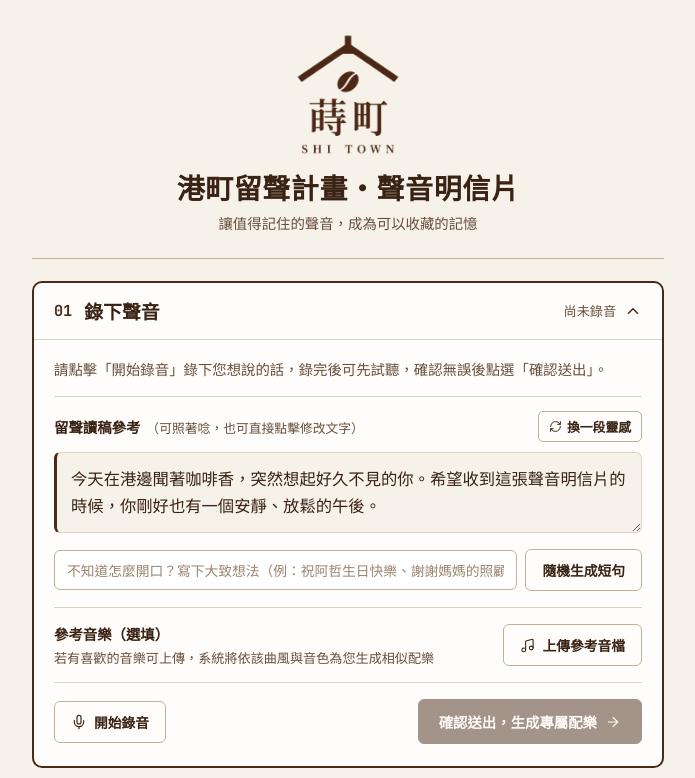
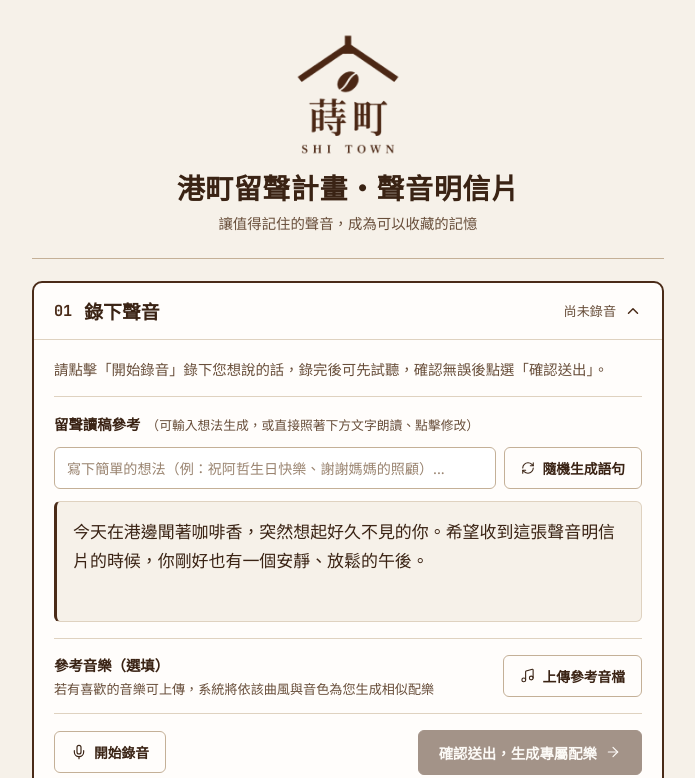
Before and after one commit to peterRD5113/shitown, a Next.js app: page / in a window 1280 px wide. Shown: the top 778 px of the page, without its empty margins (292-987 px from the left). Built offline with nearby package versions, Linux system fonts and the light colour scheme.

Commit message:
feat: refine teleprompter layout with top input row and auto-expanding script box

```diff
--- a/src/app/globals.css
+++ b/src/app/globals.css
@@ -320,74 +320,49 @@ textarea {
   margin-left: 6px;
 }
 
-.script-refresh-btn {
-  display: inline-flex;
+.script-thought-row {
+  display: flex;
   align-items: center;
-  gap: 5px;
-  padding: 5px 10px;
-  font-size: 0.8rem;
-  font-weight: 600;
-  color: var(--ink-primary);
-  background: transparent;
-  border: 1px solid var(--border-medium);
-  border-radius: 5px;
-  cursor: pointer;
-  white-space: nowrap;
-  flex-shrink: 0;
-  transition: background-color 150ms ease, border-color 150ms ease;
+  gap: 8px;
+  margin-bottom: 12px;
 }
 
-.script-refresh-btn:hover:not(:disabled) {
-  background-color: var(--bg-muted);
-  border-color: var(--accent-coffee);
+.script-thought-input {
+  flex: 1;
+  min-width: 0;
+  padding: 10px 12px;
+  border-radius: 6px;
+  border: 1px solid var(--border-medium);
+  background-color: #FFFFFF;
+  font-size: 0.88rem;
+  color: var(--ink-primary);
 }
 
-.script-refresh-btn:disabled {
-  opacity: 0.5;
-  cursor: not-allowed;
+.script-thought-input::placeholder {
+  color: #9A8470;
 }
 
 .script-teleprompter-box {
   width: 100%;
-  resize: vertical;
-  min-height: 76px;
-  padding: 12px 14px;
+  resize: none;
+  overflow: hidden;
+  min-height: 112px;
+  padding: 14px 16px;
   background-color: var(--bg-paper);
   border: 1px solid var(--border-light);
   border-left: 3px solid var(--accent-coffee);
   border-radius: 6px;
   font-family: var(--font-serif), "Shippori Mincho", "Noto Serif TC", serif;
-  font-size: 1.02rem;
-  line-height: 1.68;
+  font-size: 1.06rem;
+  line-height: 1.75;
   color: var(--ink-primary);
-  margin-bottom: 10px;
+  display: block;
 }
 
 .script-teleprompter-box:focus {
   outline: none;
   border-color: var(--accent-coffee);
   background-color: #FFFDFB;
-}
-
-.script-thought-row {
-  display: flex;
-  align-items: center;
-  gap: 8px;
-}
-
-.script-thought-input {
-  flex: 1;
-  min-width: 0;
-  padding: 9px 12px;
-  border-radius: 6px;
-  border: 1px solid var(--border-medium);
-  background-color: #FFFFFF;
-  font-size: 0.86rem;
-  color: var(--ink-primary);
-}
-
-.script-thought-input::placeholder {
-  color: #9A8470;
 }
 
 /* Step 01: Optional Reference Music Upload Row (Hairline divider, zero nested card box) */
--- a/src/app/page.tsx
+++ b/src/app/page.tsx
@@ -122,6 +122,9 @@ export default function ShiTownVoicePostcardPage() {
     "今天在港邊聞著咖啡香，突然想起好久不見的你。希望收到這張聲音明信片的時候，你剛好也有一個安靜、放鬆的午後。"
   );
   const [userThought, setUserThought] = useState<string>("");
+  const [lastGeneratedThought, setLastGeneratedThought] = useState<
+    string | null
+  >(null);
   const [isGeneratingScript, setIsGeneratingScript] = useState<boolean>(false);
 
   // Step 01 (Optional): Uploaded Reference Music for Approach A + B
@@ -164,6 +167,15 @@ export default function ShiTownVoicePostcardPage() {
   const timerIntervalRef = useRef<NodeJS.Timeout | null>(null);
   const activeAudioElRef = useRef<HTMLAudioElement | null>(null);
   const refAudioInputRef = useRef<HTMLInputElement | null>(null);
+  const scriptTextareaRef = useRef<HTMLTextAreaElement | null>(null);
+
+  // Auto-expand teleprompter textarea height so it never shows a vertical scrollbar
+  useEffect(() => {
+    const el = scriptTextareaRef.current;
+    if (!el) return;
+    el.style.height = "auto";
+    el.style.height = `${Math.max(112, el.scrollHeight + 4)}px`;
+  }, [scriptText, openStep]);
 
   useEffect(() => {
     let stepParam = 1;
@@ -405,7 +417,8 @@ export default function ShiTownVoicePostcardPage() {
     setIsRecording(false);
   };
 
-  const handleGenerateScript = async (mode: "random" | "custom") => {
+  const handleGenerateScript = async () => {
+    const trimmedThought = userThought.trim();
     setIsGeneratingScript(true);
     setErrorMessage(null);
     try {
@@ -413,7 +426,7 @@ export default function ShiTownVoicePostcardPage() {
         method: "POST",
         headers: { "Content-Type": "application/json" },
         body: JSON.stringify({
-          thought: mode === "custom" ? userThought.trim() : "",
+          thought: trimmedThought,
           previousScript: scriptText,
         }),
       });
@@ -421,6 +434,9 @@ export default function ShiTownVoicePostcardPage() {
         const data = await res.json();
         if (typeof data.script === "string" && data.script.trim()) {
           setScriptText(data.script.trim());
+        }
+        if (trimmedThought) {
+          setLastGeneratedThought(trimmedThought);
         }
       }
     } catch {
@@ -719,65 +735,55 @@ export default function ShiTownVoicePostcardPage() {
                   <div>
                     <span className="script-helper-title">留聲讀稿參考</span>
                     <span className="script-helper-sub">
-                      （可照著唸，也可直接點擊修改文字）
+                      （可輸入想法生成，或直接照著下方文字朗讀、點擊修改）
                     </span>
                   </div>
-                  <button
-                    type="button"
-                    className="script-refresh-btn"
-                    onClick={() => handleGenerateScript("random")}
-                    disabled={isGeneratingScript}
-                  >
-                    <RefreshCw size={13} strokeWidth={1.8} />
-                    <span>
-                      {isGeneratingScript && !userThought.trim()
-                        ? "構思中..."
-                        : "換一段靈感"}
-                    </span>
-                  </button>
                 </div>
-
-                <textarea
-                  className="script-teleprompter-box"
-                  rows={2}
-                  value={scriptText}
-                  onChange={(e) => setScriptText(e.target.value)}
-                  aria-label="留聲讀稿參考文字"
-                />
 
                 <div className="script-thought-row">
                   <input
                     type="text"
                     className="script-thought-input"
-                    placeholder="不知道怎麼開口？寫下大致想法（例：祝阿哲生日快樂、謝謝媽媽的照顧）..."
+                    placeholder="寫下簡單的想法（例：祝阿哲生日快樂、謝謝媽媽的照顧）..."
                     value={userThought}
                     onChange={(e) => setUserThought(e.target.value)}
                     onKeyDown={(e) => {
-                      if (e.key === "Enter" && userThought.trim()) {
+                      if (e.key === "Enter") {
                         e.preventDefault();
-                        handleGenerateScript("custom");
+                        handleGenerateScript();
                       }
                     }}
                   />
                   <button
                     type="button"
                     className="btn-secondary"
-                    onClick={() =>
-                      handleGenerateScript(
-                        userThought.trim() ? "custom" : "random"
-                      )
-                    }
+                    onClick={handleGenerateScript}
                     disabled={isGeneratingScript}
                   >
+                    {(!userThought.trim() ||
+                      lastGeneratedThought === userThought.trim()) && (
+                      <RefreshCw size={14} strokeWidth={1.8} />
+                    )}
                     <span>
                       {isGeneratingScript
-                        ? "正在撰寫..."
-                        : userThought.trim()
-                        ? "撰寫留聲短句"
-                        : "隨機生成短句"}
+                        ? "生成中..."
+                        : !userThought.trim()
+                        ? "隨機生成語句"
+                        : lastGeneratedThought === userThought.trim()
+                        ? "換一段語句"
+                        : "生成語句"}
                     </span>
                   </button>
                 </div>
+
+                <textarea
+                  ref={scriptTextareaRef}
+                  className="script-teleprompter-box"
+                  rows={3}
+                  value={scriptText}
+                  onChange={(e) => setScriptText(e.target.value)}
+                  aria-label="留聲讀稿參考文字"
+                />
               </div>
 
               {/* Optional Reference Music Upload Row (Approach A + B) */}
```
